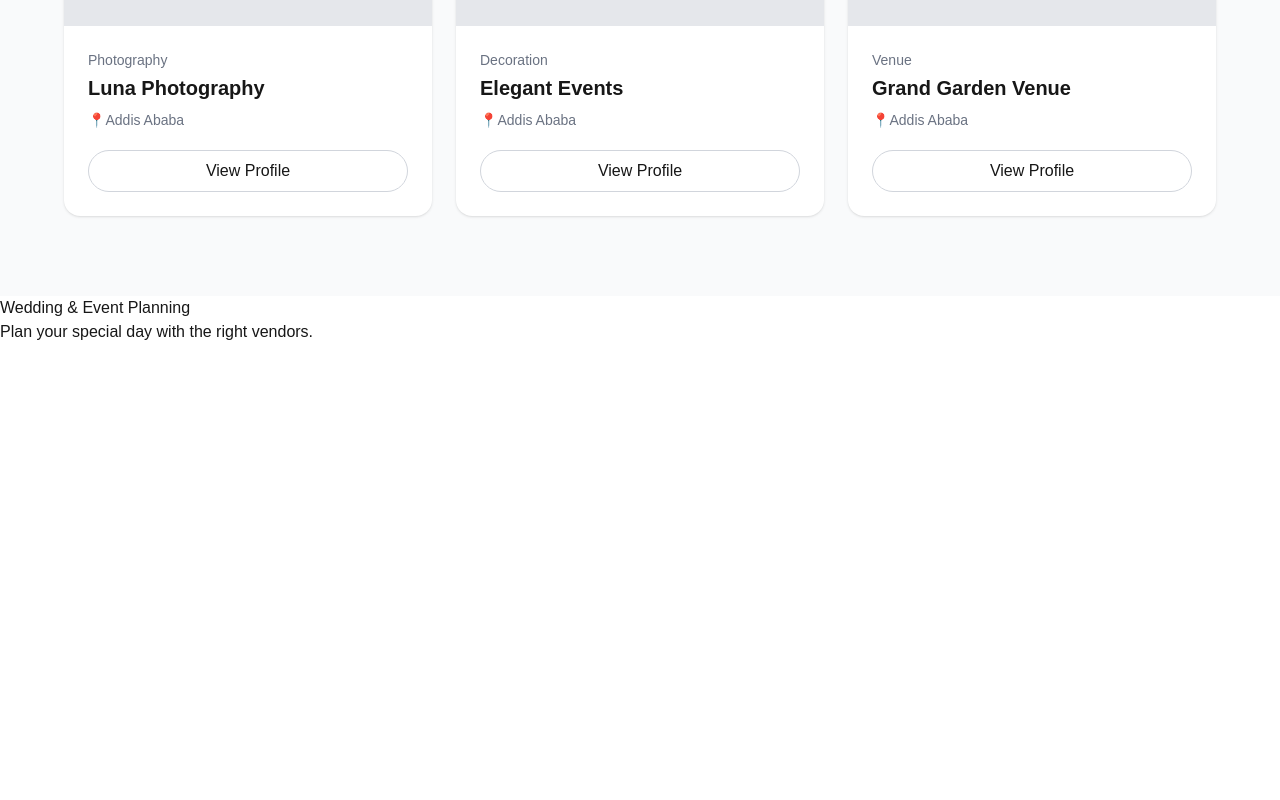
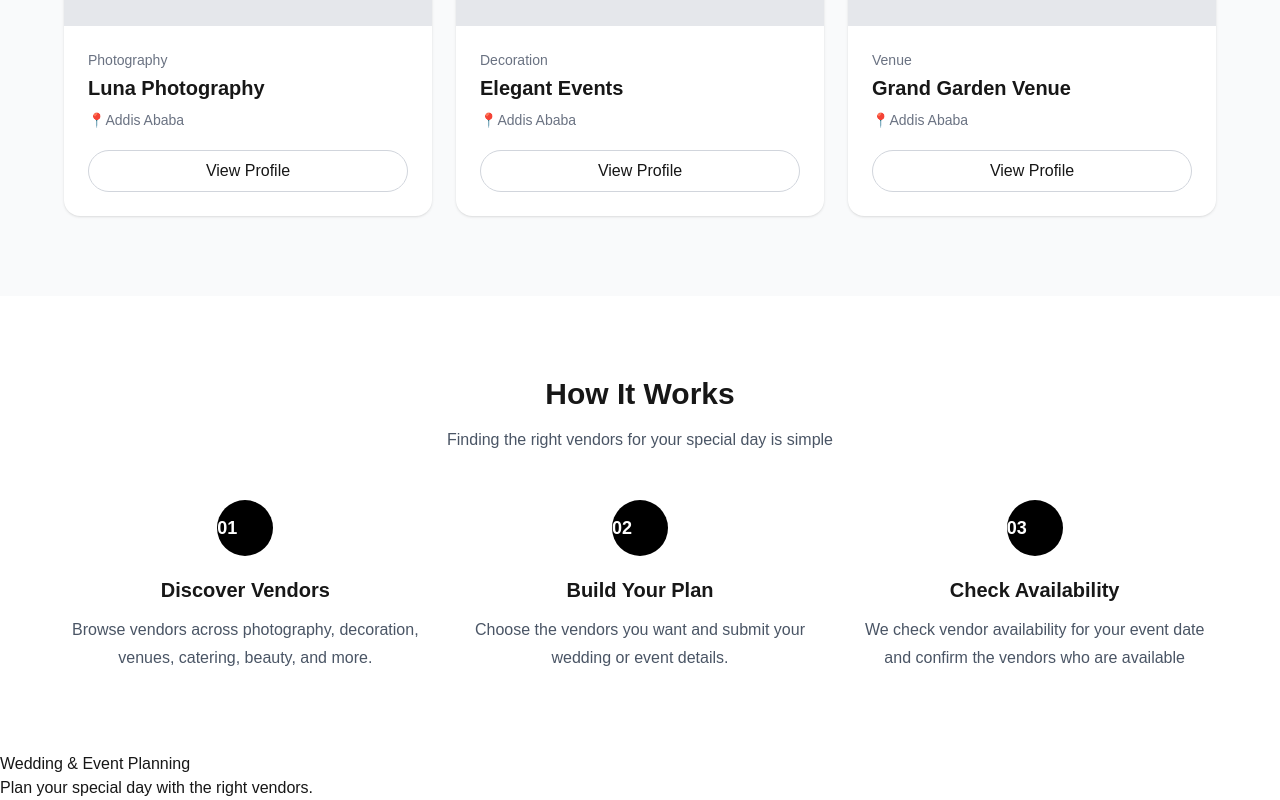
Before and after one commit to ReeSeng1/wedding-event-platform, a Next.js app in the folder frontend/: page / in a window 1280 px wide. Shown: the part 1358-2158 px from the top of the page. Before the commit the page ends 1702 px from the top, so only its background shows below. Built offline with nearby package versions, Linux system fonts and the light colour scheme.

Commit message:
add the HowItWorks page

```diff
--- a/frontend/src/app/page.tsx
+++ b/frontend/src/app/page.tsx
@@ -2,6 +2,7 @@ import Navbar from "@/components/Navbar";
 import Hero from "@/components/Hero";
 import VendorCategories from "@/components/VendorCategories";
 import FeatureVendors from "@/components/FeaturedVendors";
+import HowItWorks from "@/components/HowItWorks";
 
 export default function Home() {
   return (
@@ -10,6 +11,7 @@ export default function Home() {
       <Hero />
       <VendorCategories />
       <FeatureVendors />
+      <HowItWorks />
 
       <h1>Wedding & Event Planning</h1>
       <p>Plan your special day with the right vendors.</p>
--- /dev/null
+++ b/frontend/src/components/HowItWorks.tsx
@@ -0,0 +1,49 @@
+const steps = [
+    {
+        number: "01",
+        title: "Discover Vendors",
+        description: "Browse vendors across photography, decoration, venues, catering, beauty, and more.",
+    },
+    {
+        number: "02",
+        title: "Build Your Plan",
+        description: "Choose the vendors you want and submit your wedding or event details.",
+    },
+    {
+        number: "03",
+        title: "Check Availability",
+        description: "We check vendor availability for your event date and confirm the vendors who are available",
+    },
+];
+
+export default function HowItWorks() {
+    return (
+        <section className="px-8 py-20">
+            <div className="mx-auto max-w-6xl">
+                <div className="text-center">
+                    <h2 className="text-3xl font-bold">
+                        How It Works
+                    </h2>
+                    <p className="mx-auto mt-4 max-w-xl text-gray-600">
+                        Finding the right vendors for your special day is simple
+                    </p>
+                </div>
+                <div className="mt-12 grid gap-8 md:grid-cols-3">
+                    {steps.map((step) => (
+                        <div key={step.number} className="text-center">
+                            <div className="mx-auto flex h-14 w-14 items-center jusify-center rounded-full bg-black text-lg font-bold text-white">
+                                {step.number}
+                            </div>
+                            <h3 className="mt-5 text-xl font-semibold">
+                                {step.title}
+                            </h3>
+                            <p className="mt-3 leading-7 text-gray-600">
+                                {step.description}
+                            </p>
+                        </div>
+                    ))}
+                </div>
+            </div>
+        </section>
+    );
+}
```
